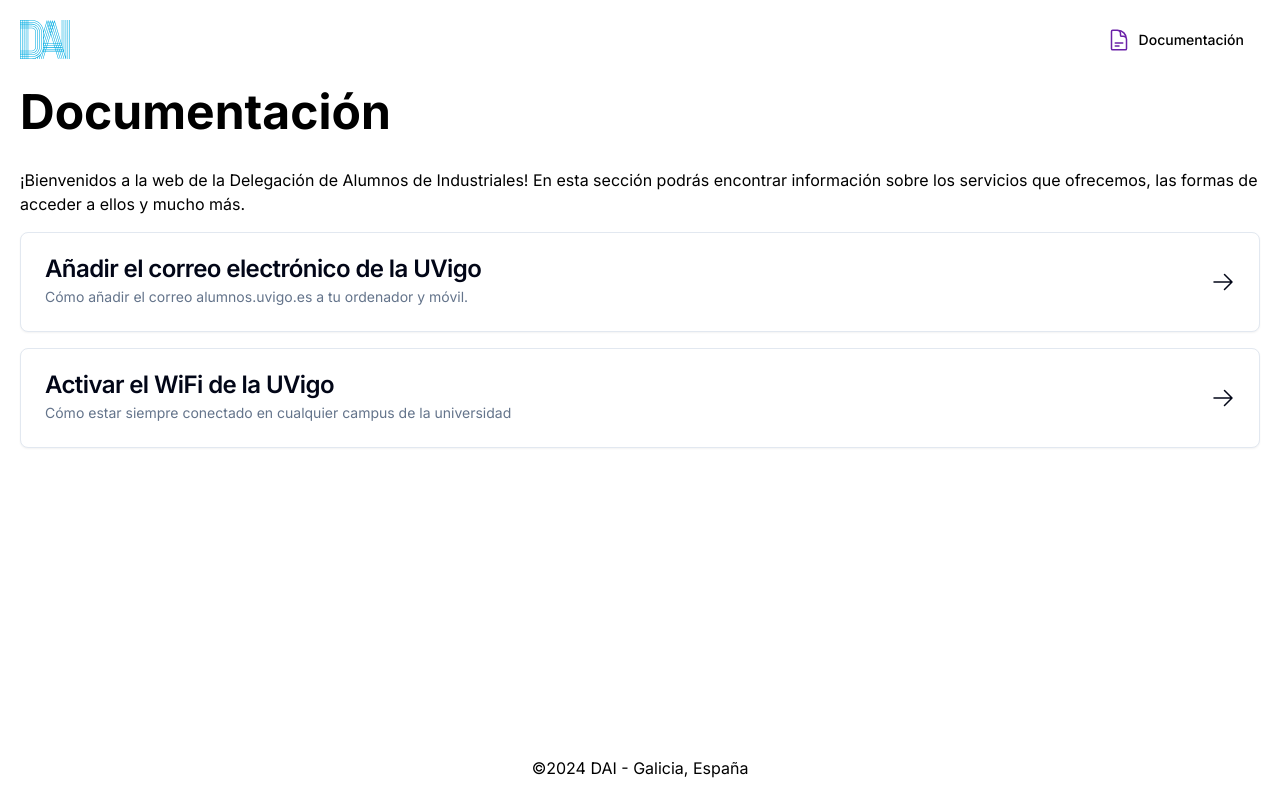
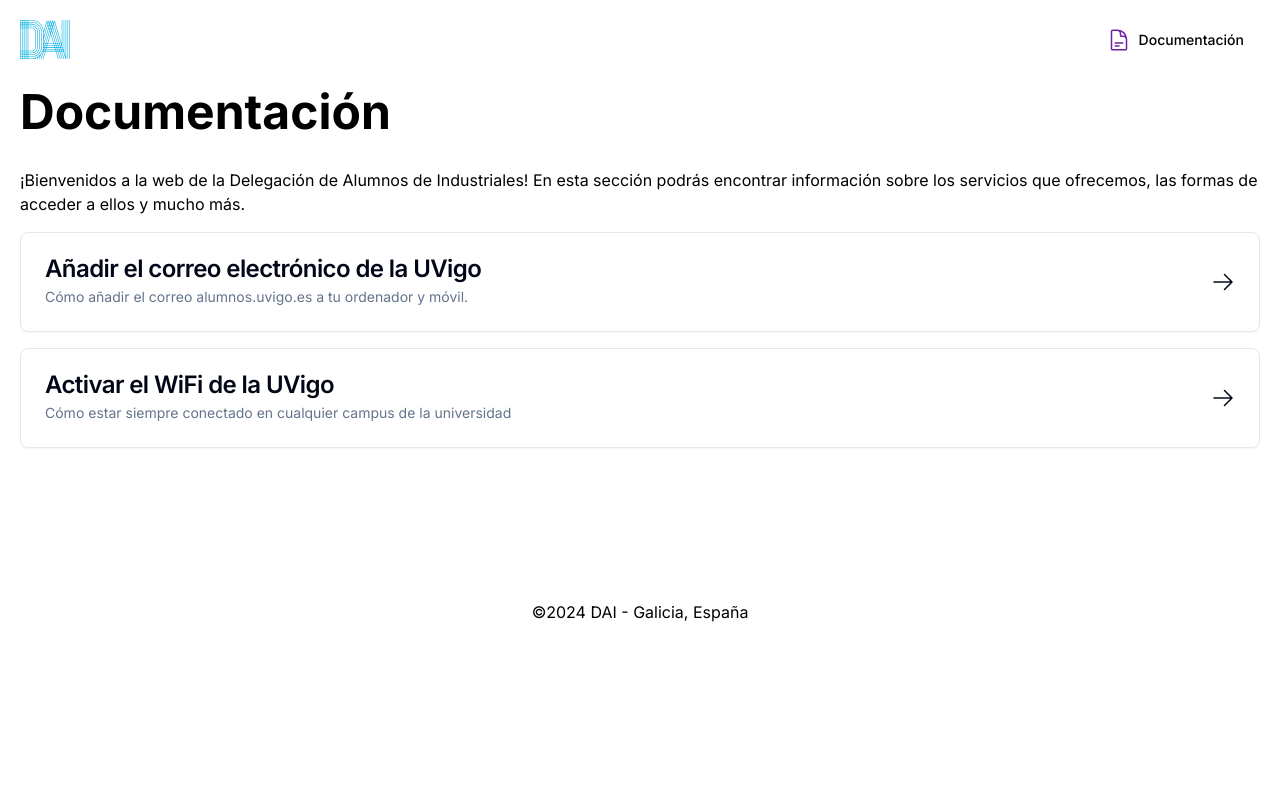
Before and after one commit to axelrogg/daiweb, a Next.js app: page /docs in a window 1280 px wide. Built offline with nearby package versions, Linux system fonts and the light colour scheme.

Commit message:
fix: stop footer from overlapping with page content

```diff
--- a/src/app/not-found.tsx
+++ b/src/app/not-found.tsx
@@ -2,11 +2,32 @@ import { Button } from "@/components/ui/button";
 import { DefaultLayout } from "@/layouts/DefaultLayout";
 import Link from "next/link";
 
+/**
+ * Used by NextJS when a user tries to access a route that doesn't exist.
+ *
+ * The component's height is set using a calculated value to ensure it fits
+ * within the viewport without causing overflow and the need for scrolling.
+ * Initially, `min-h-screen` was employed with the intention of having the
+ * component occupy the full height of the screen. However, this approach
+ * didn't account for the navbar's presence, introduced by wrapping the
+ * component in `DefaultLayout`, which occupies additional space at the top of
+ * the viewport.
+ *
+ * To address this, the height is explicitly calculated as `100vh - 155px`.
+ * This calculation subtracts the navbar's height from the full viewport height,
+ * allowing the content of the `NotFound` page to be fully visible without
+ * extending beyond the viewport's bounds and triggering a scrollbar. The
+ * adjustment ensures the user can view the entire page content comfortably,
+ * without unnecessary scrolling.
+ *
+ * @see {@link https://nextjs.org/docs/app/api-reference/file-conventions/not-found}
+ * @see {@link https://developer.mozilla.org/en-US/docs/Web/CSS/calc}
+ */
 export default function NotFound() {
     return (
         <DefaultLayout>
-            <div className="mt-20 flex flex-col items-center justify-center">
-                <h2 className="text-5xl font-bold">404 Not Found</h2>
+            <div className="h-[calc(100dvh-155px)] flex flex-col items-center justify-center w-full">
+                <h2 className="text-4xl font-bold text-center">404 Not Found</h2>
                 <p className="my-5">
                     ¡Ups! No pudimos encontrar lo que buscas.
                 </p>
--- a/src/layouts/DefaultLayout.tsx
+++ b/src/layouts/DefaultLayout.tsx
@@ -1,10 +1,10 @@
 import { NavBar } from "@/components/navbar";
 
 export const DefaultLayout = ({ children }: { children: React.ReactNode }) => (
-    <div className="min-h-full flex-col px-5">
+    <div className="min-h-dvh flex flex-col px-5">
         <NavBar />
         {children}
-        <footer className="fixed bottom-0 left-0 flex w-full flex-col items-center pb-5 pt-1">
+        <footer className="flex w-full flex-col items-center py-5">
             <p>&copy;2024 DAI - Galicia, España</p>
             <ul className="list-inside list-disc"></ul>
             <ol className="list-inside list-decimal"></ol>
```
